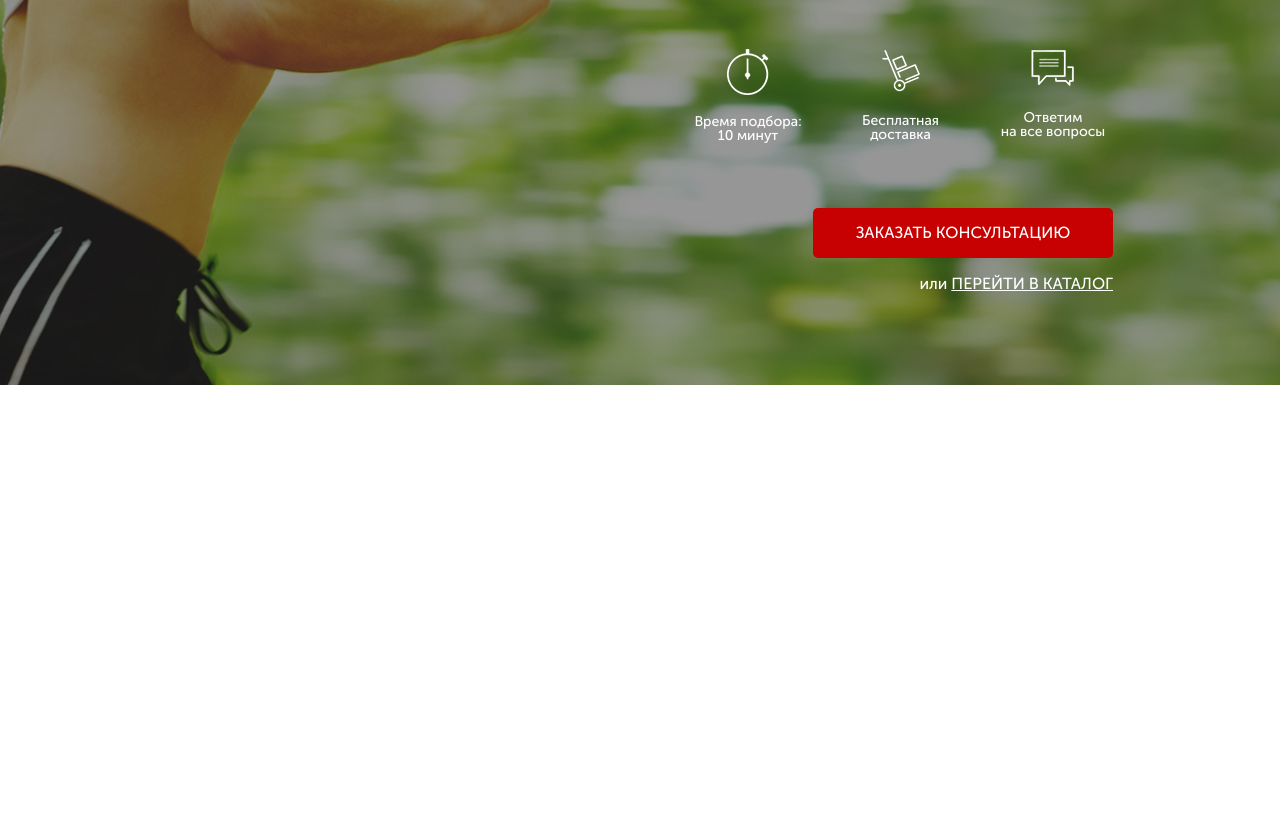
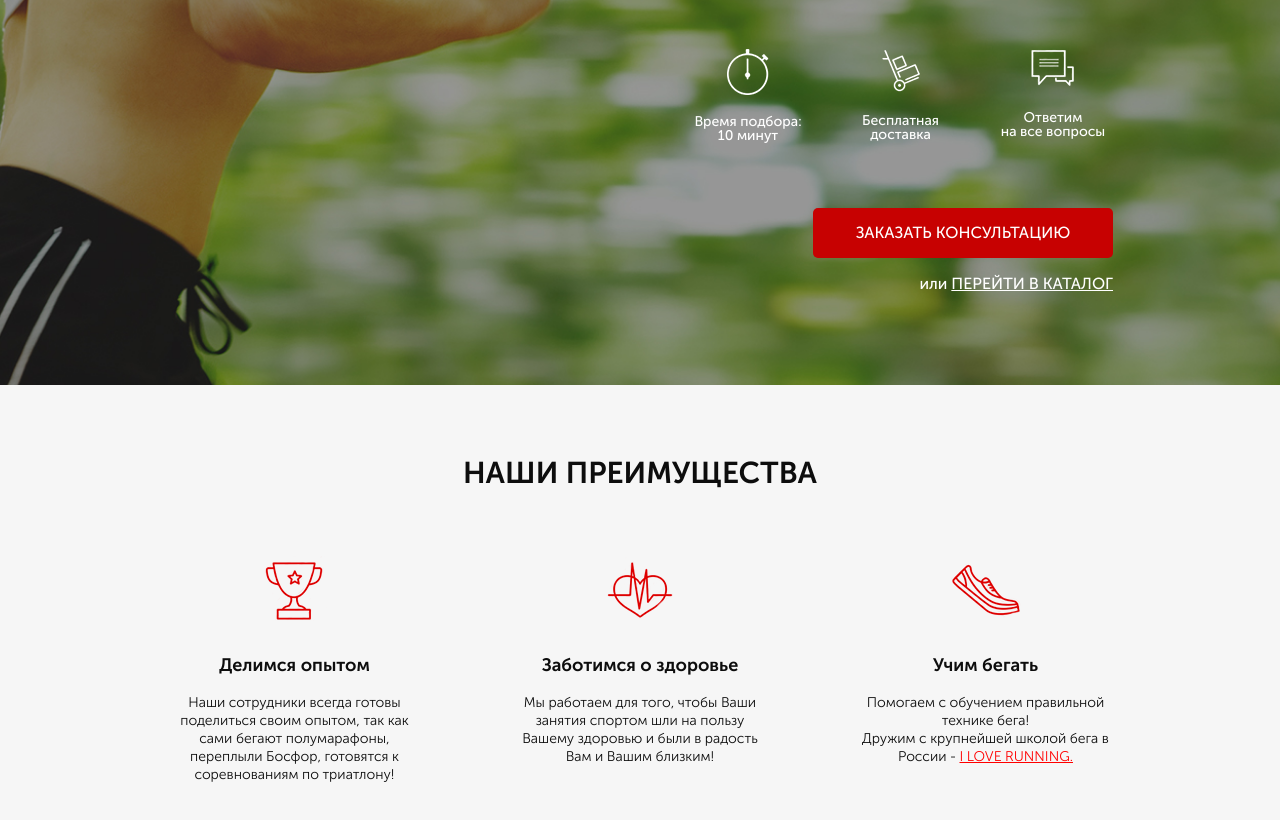
Before and after one commit to Dmitry-V-Kravchenko/ip-pulse, a website: page src/index.html in a window 1280 px wide. Shown: the part 282-1102 px from the top of the page. Before the commit the page ends 800 px from the top, so only its background shows below. Drawn offline with Linux system fonts and the light colour scheme.

Commit message:
Section Features complited

```diff
--- a/src/index.html
+++ b/src/index.html
@@ -7,7 +7,7 @@
     <link rel="stylesheet" href="css/bootstrap-reboot.min.css">
     <link rel="stylesheet" href="css/font.css">
     <link rel="stylesheet" href="css/style.min.css">
-    <title>Document</title>
+    <title>RunSmart</title>
 </head>
 <body>
     <div class="promo">
@@ -55,5 +55,28 @@
             </div>
         </div>
     </div>
+    <!-- // .promo-->
+    <section class="features">
+        <div class="container">
+            <h3 class="title">НАШИ ПРЕИМУЩЕСТВА</h3>
+            <div class="features__wrapper">
+                <div class="features__item">
+                    <img src="icons/cup.png" alt="cup">
+                    <div class="features__subtitle">Делимся опытом</div>
+                    <div class="features__descr">Наши сотрудники всегда готовы поделиться своим опытом, так как сами бегают полумарафоны, переплыли Босфор, готовятся к соревнованиям по триатлону!</div>
+                </div>
+                <div class="features__item">
+                    <img src="icons/heart.png" alt="heart">
+                    <div class="features__subtitle">Заботимся о здоровье</div>
+                    <div class="features__descr">Мы работаем для того, чтобы Ваши занятия спортом шли на пользу Вашему здоровью и были в радость Вам и Вашим близким!</div>
+                </div>
+                <div class="features__item">
+                    <img src="icons/shoe.png" alt="shoe">
+                    <div class="features__subtitle">Учим бегать</div>
+                    <div class="features__descr">Помогаем с обучением правильной технике бега! <br>Дружим с крупнейшей школой бега в России - <span>I LOVE RUNNING.</span></div>
+                </div>
+            </div>
+        </div>
+    </section>
 </body>
 </html>
--- a/src/sass/base/_variables.scss
+++ b/src/sass/base/_variables.scss
@@ -1,2 +1,3 @@
 $main-color: #C70101;
 $light-color: #ffffff;
+$dark-color: #0D0D0D;
--- /dev/null
+++ b/src/sass/blocks/_features.scss
@@ -0,0 +1,37 @@
+.features {
+    min-height: 473px;
+    padding: 73px 0 65px 0;
+    background-color: #F6F6F6;
+    &__wrapper {
+        display: flex;
+        justify-content: space-between;
+    }
+    &__item {
+        margin-top: 60px;
+        width: 255px;
+        img {
+            display: block;
+            margin: 0 auto;
+        }
+    }
+    &__subtitle {
+        margin-top: 35px;
+        font-weight: 700;
+        font-size: 18px;
+        line-height: 18px;
+        text-align: center;
+        color: $dark-color;
+    }
+    &__descr {
+        margin-top: 20px;
+        font-weight: 300;
+        font-size: 14px;
+        line-height: 18px;
+        text-align: center;
+        color: $dark-color;
+        span {
+            text-decoration: underline;
+            color: #FF0000;
+        }
+    }
+}
--- /dev/null
+++ b/src/sass/blocks/_titles.scss
@@ -0,0 +1,8 @@
+.title {
+    font-weight: 700;
+    font-size: 30px;
+    line-height: 30px;
+    text-align: center;
+    text-transform: uppercase;
+    color: $dark-color;
+}
--- a/src/sass/style.scss
+++ b/src/sass/style.scss
@@ -9,3 +9,5 @@
 @import 'blocks/promo';
 @import 'blocks/header';
 @import 'blocks/buttons';
+@import 'blocks/features';
+@import 'blocks/titles';
```
Also changed, not shown: src/css/style.min.css.
